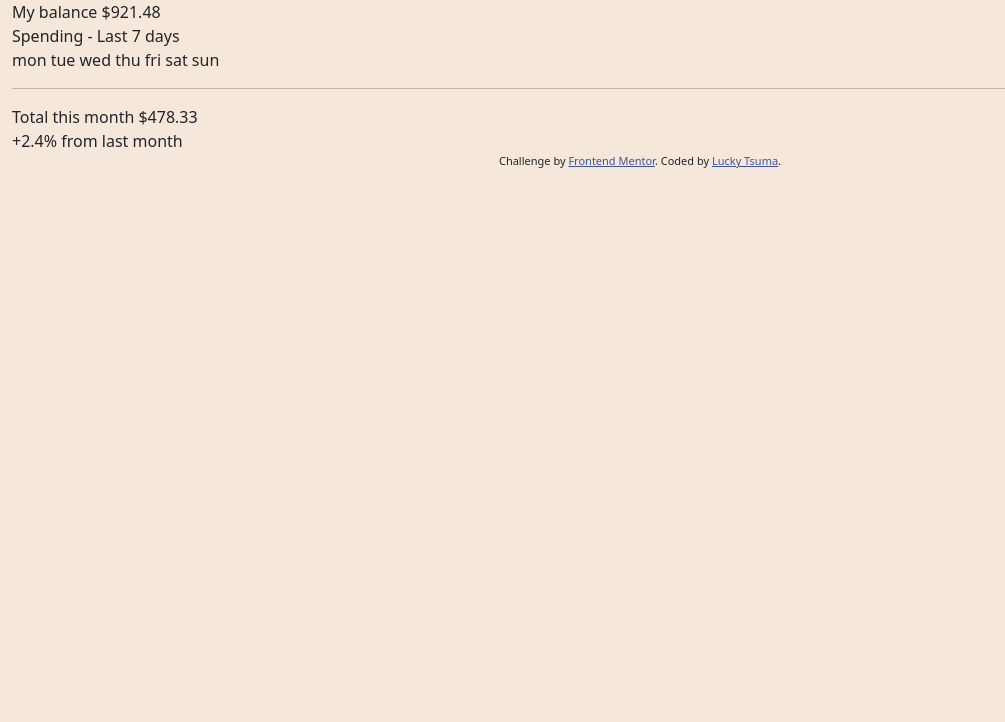
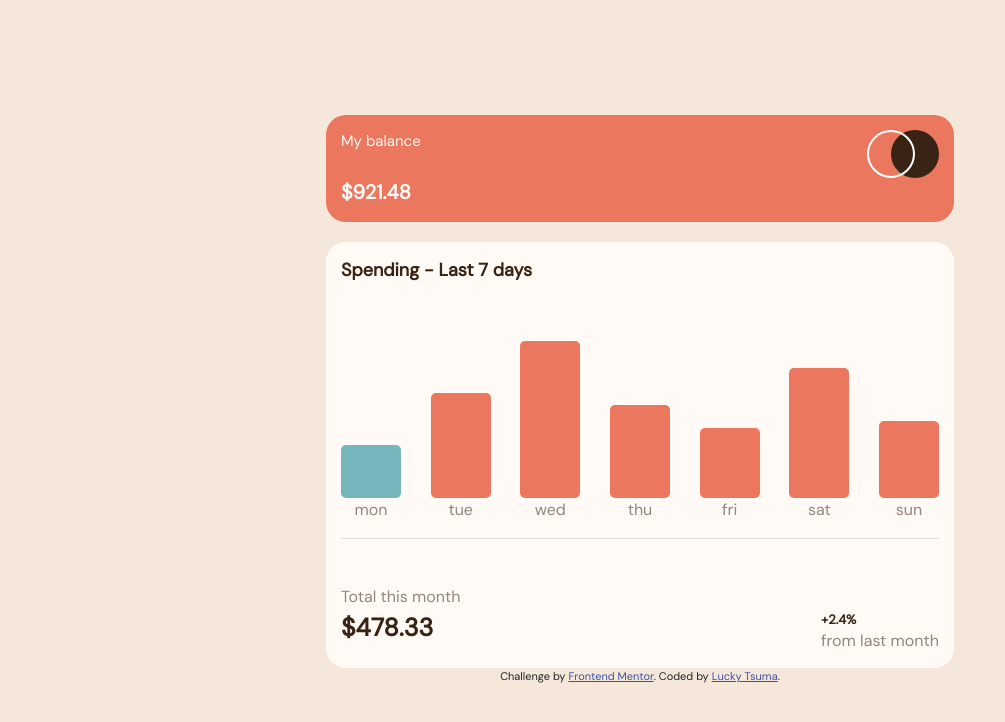
Before and after one commit to Lucky-Tsuma/expenses-chart-component, a plain HTML site: page index.html in a window 1280 px wide. Shown: the whole page, without its empty margins (0-1005 px from the left). Drawn offline with nearby package versions, Linux system fonts and the light colour scheme.

Commit message:
Completed challenge

```diff
--- a/data.json
+++ b/data.js
@@ -1,4 +1,4 @@
-[
+const data = [
   {
     "day": "mon",
     "amount": 17.45
@@ -28,3 +28,5 @@
     "amount": 25.48
   }
 ]
+
+module.exports = data
--- a/index.html
+++ b/index.html
@@ -4,45 +4,44 @@
   <meta charset="UTF-8">
   <meta name="viewport" content="width=device-width, initial-scale=1.0"> <!-- displays site properly based on user's device -->
 
+  <link rel="icon" type="image/png" sizes="32x32" href="./images/favicon-32x32.png">
   <link href="https://cdn.jsdelivr.net/npm/bootstrap@5.0.2/dist/css/bootstrap.min.css" rel="stylesheet" integrity="sha384-EVSTQN3/azprG1Anm3QDgpJLIm9Nao0Yz1ztcQTwFspd3yD65VohhpuuCOmLASjC" crossorigin="anonymous">
-  <link rel="icon" type="image/png" sizes="32x32" href="./images/favicon-32x32.png">
+  <link rel="preconnect" href="https://fonts.googleapis.com">
+  <link rel="preconnect" href="https://fonts.gstatic.com" crossorigin>
+  <link href="https://fonts.googleapis.com/css2?family=DM+Sans&display=swap" rel="stylesheet">
   <link rel="stylesheet" type="text/css" href="style.css">
 
   <title>Frontend Mentor | Expenses chart component</title>
 </head>
 <body class="container-fluid">
-  <div id="top-div">
+  <div id="top-div" class="col-lg-6 col-md-9 col-sm-12 col-12">
     <div id="balance-div">
-      My balance
-      $921.48
+      <div class="medium-font-text">My balance</div> <br />
+      <div class="large-font-text heavy-weight-text">$921.48</div>
     </div>
     <div id="logo-div">
-      <!-- logo goes here -->
+      <img src="./images/logo.svg" alt="logo"/>
     </div>
   </div>
 
-  <div id="contenct-div">
+  <div id="content-div" class="col-lg-6 col-md-9 col-sm-12 col-12">
     <div id="title-div">
       Spending - Last 7 days
     </div>
-    <div id="graph-div">
-      mon
-      tue
-      wed
-      thu
-      fri
-      sat
-      sun
+    <div id="graphs-base-div">
+      <div id="graphs-div">
+        <!-- Populate from js file -->
+      </div>
     </div>
-    <hr />
+    <hr class="medium-brown"/>
     <div id="total-div">
       <div id="month-total-div">
-        Total this month
-        $478.33
+        <div class="medium-brown medium-text">Total this month</div>
+        <div class="ex-large-font-text heavy-weight-text">$478.33</div>
       </div>
-      <div id="percetage-div">
-        +2.4%
-        from last month
+      <div id="percentage-div">
+        <div id="percentage">+2.4%</div>
+        <div class="medium-brown medium-text">from last month</div>
       </div>
     </div>
   </div>
--- a/index.js
+++ b/index.js
@@ -0,0 +1,52 @@
+const data = [
+    {
+      "day": "mon",
+      "amount": 17.45
+    },
+    {
+      "day": "tue",
+      "amount": 34.91
+    },
+    {
+      "day": "wed",
+      "amount": 52.36
+    },
+    {
+      "day": "thu",
+      "amount": 31.07
+    },
+    {
+      "day": "fri",
+      "amount": 23.39
+    },
+    {
+      "day": "sat",
+      "amount": 43.28
+    },
+    {
+      "day": "sun",
+      "amount": 25.48
+    }
+]
+
+const currentDate = new Date().getDay()
+const allDays = ['sun', 'mon', 'tue', 'wed', 'thu', 'fri', 'sat']
+const currentDay = allDays[currentDate]
+const graphs = document.getElementById('graphs-div')
+
+data.map(element => {
+    if(element.day === currentDay) {
+        graphs.innerHTML += `<div class="day">
+                                <span class="tool-tip" id="tool-tip-${element.day}">${element.amount}</span>
+                                <div class="graph" id="${element.day}"  style="height: ${element.amount * 3}px; background-color: hsl(186, 34%, 60%)"></div>
+                                <div class="medium-brown weekday">${element.day}</div>
+                        </div>`
+    } else {
+        graphs.innerHTML += `<div class="day">
+                                <span class="tool-tip" id="tool-tip-${element.day}">${element.amount}</span>
+                                <div class="graph" id=${element.day}  style="height: ${element.amount * 3}px;"></div>
+                                <div class="medium-brown weekday">${element.day}</div>
+                        </div>`
+    }
+
+})
--- a/style.css
+++ b/style.css
@@ -3,10 +3,134 @@
     --medium-brown: hsl(28, 10%, 53%);
     --cream: hsl(27, 66%, 92%);
     --very-pale-orange: hsl(33, 100%, 98%);
+    --soft-red: hsl(10, 79%, 65%);
+    --cyan: hsl(186, 34%, 60%);
+    --soft-black: hsl(0, 0%, 25%);
+}
+
+.medium-font-text {
+    font-size: 15px;
+}
+
+.large-font-text {
+    font-size: 20px;
+}
+
+.ex-large-font-text {
+    font-size: 25px;
+}
+
+.light-weight-text {
+    font-weight: 400;
+}
+
+.heavy-weight-text {
+    font-weight: 700;
+}
+
+.medium-brown {
+    color: var(--medium-brown);
+    color: hsl(28, 10%, 53%);
 }
 
 body {
+    height: 100vh;
+    display: flex;
+    flex-direction: column;
+    justify-content: center;
+    align-items: center;
     background-color: hsl(28,59%,91%);
+    font-family: 'DM Sans', sans-serif;
+}
+
+#top-div {
+    display: flex;
+    justify-content: space-between;
+    padding: 15px;
+    margin-bottom: 20px;
+    color: hsl(33, 100%, 98%);
+    color: var(--very-pale-orange);
+    border-radius: 20px;
+    background-color: hsl(10,80%,65%);
+    background-color: var(--soft-red);
+}
+
+#content-div {
+    display: flex;
+    flex-direction: column;
+    padding: 15px;
+    border-radius: 20px;
+    color: hsl(25, 47%, 15%);
+    color: var(--dark-brown);
+    background-color: hsl(33, 100%, 98%);
+    background-color: var(--very-pale-orange);
+}
+
+#title-div {
+    font-size: large;
+    font-weight: 700;
+    margin-bottom: 30px;
+}
+
+#graphs-base-div, .day {
+    display: flex;
+    flex-direction: column;
+    justify-content: flex-end;
+}
+
+#graphs-div{
+    display: flex;
+    justify-content: space-between;
+    align-items: flex-end;
+}
+
+.graph {
+    width: 60px;
+    height: 30vh;
+    border-radius: 5px;
+    background-color: hsl(10, 79%, 65%);
+    background-color: var(--soft-red);
+}
+
+.tool-tip {
+    visibility: hidden;
+    display: flex;
+    justify-content: center;
+    border-radius: 5px;
+    margin-bottom: 3px;
+    background-color: hsl(0, 0%, 25%);
+    background-color: var(--soft-black);
+    color: hsl(33, 100%, 98%);
+    color: var(--very-pale-orange);
+}
+
+.day:hover .tool-tip {
+    visibility: visible;
+}
+
+.graph:hover {
+    opacity: 0.5;
+}
+
+.weekday {
+    display: flex;
+    justify-content: center;
+}
+
+#total-div {
+    display: flex;
+    justify-content: space-between;
+    margin-top: 30px;
+}
+
+#percentage-div {
+    margin-top: 25px;
+}
+
+#percentage {
+    color: var(--dark-brown);
+    font-size: small;
+    font-weight: 700;
 }
 
 .attribution {
```
Also changed, not shown: 2 other files.
